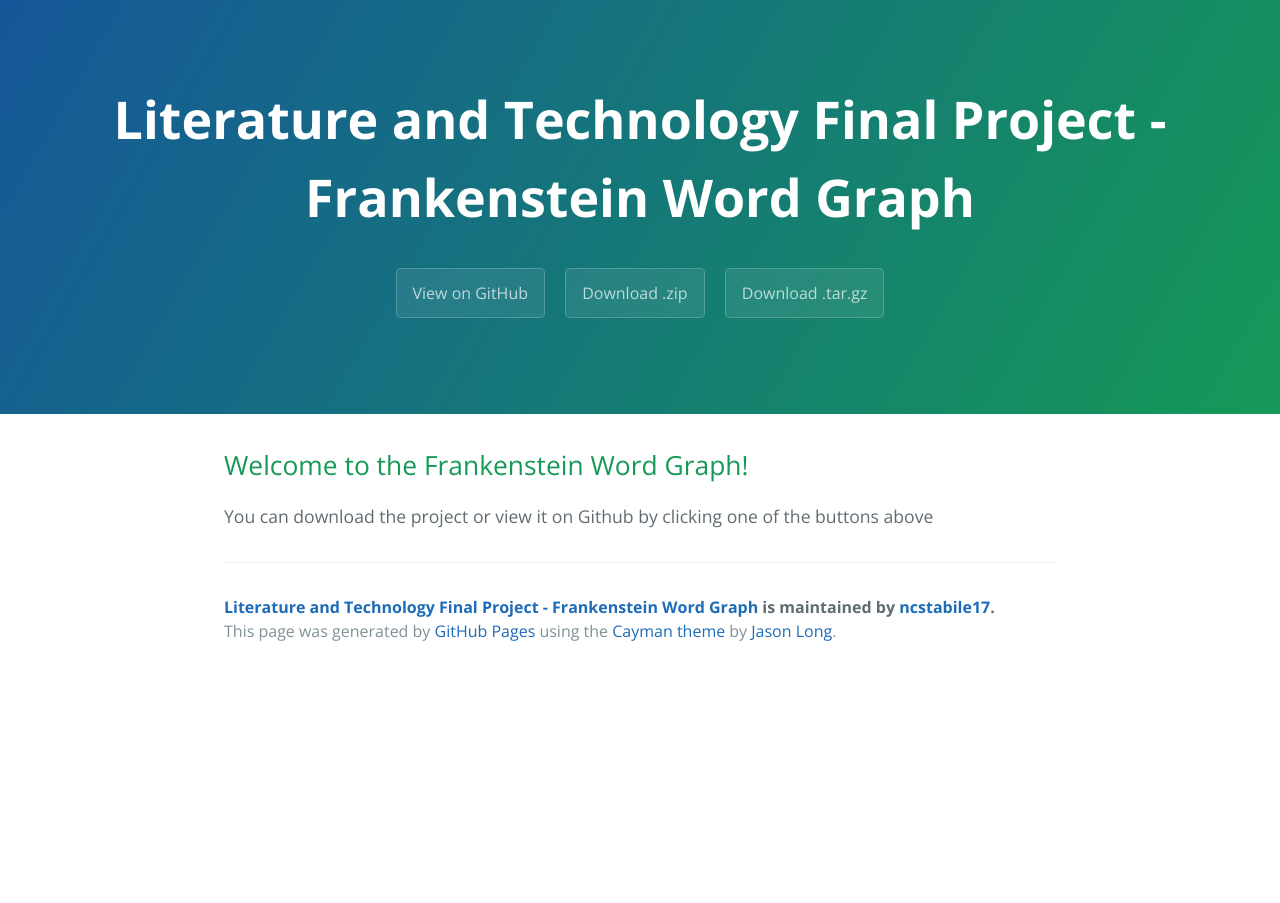
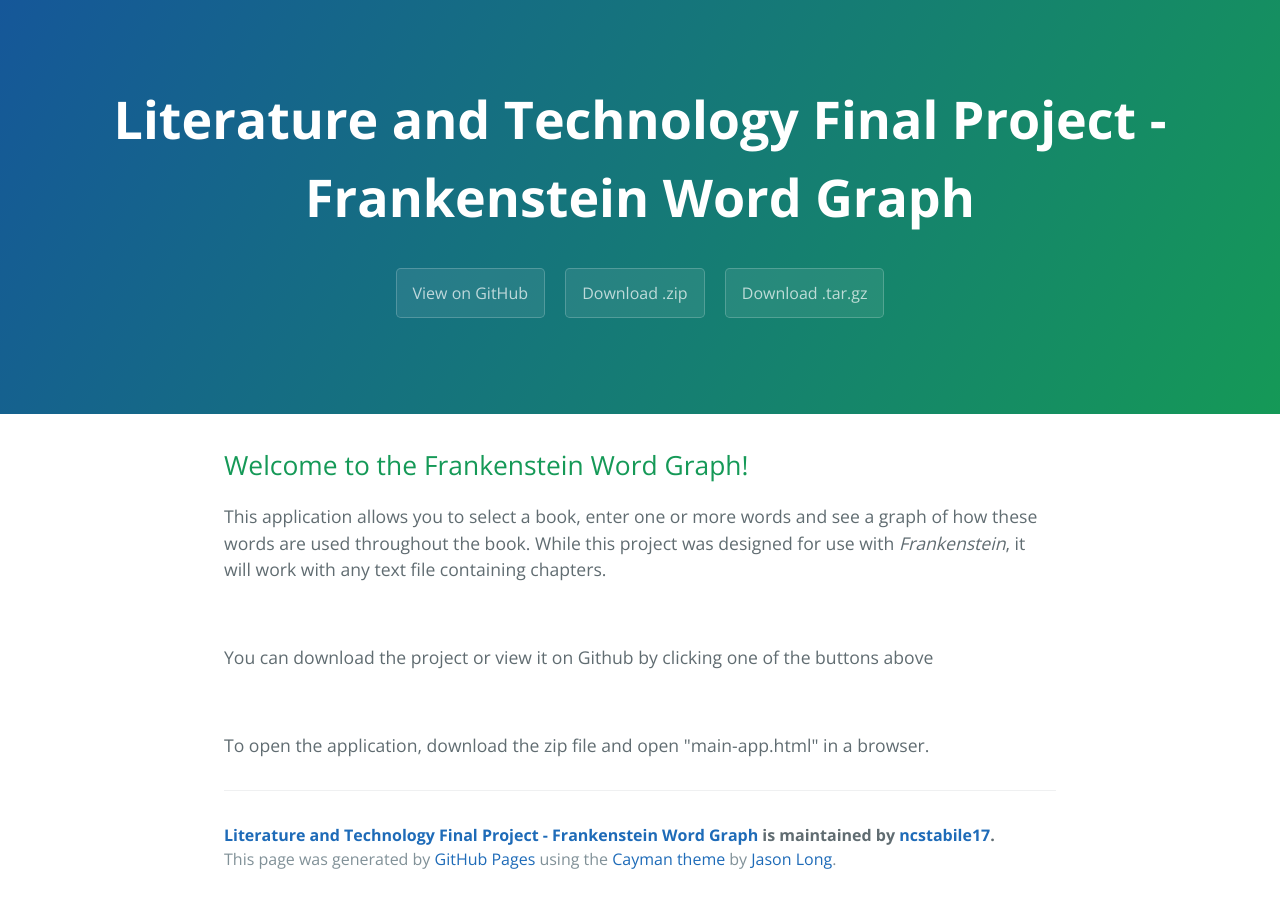
Before and after one commit to ncstabile17/Word_Graph, a plain HTML site: page index.html in a window 1280 px wide. Before the commit the page ends 800 px from the top, so only its background shows below. Drawn offline with nearby package versions, Linux system fonts and the light colour scheme.

Commit message:
Update index.html

```diff
--- a/index.html
+++ b/index.html
@@ -21,7 +21,11 @@
     <section class="main-content">
       <h2>
 <a id="welcome-to-the-frankenstein-word-graph" class="anchor" href="#welcome-to-the-frankenstein-word-graph" aria-hidden="true"><span aria-hidden="true" class="octicon octicon-link"></span></a>Welcome to the Frankenstein Word Graph!</h2>
-<p>You can download the project or view it on Github by clicking one of the buttons above </p>
+<p>This application allows you to select a book, enter one or more words and see a graph of how
+these words are used throughout the book. While this project was designed for use with <i> Frankenstein</i>,
+it will work with any text file containing chapters.</p><br>
+<p>You can download the project or view it on Github by clicking one of the buttons above </p><br>
+<p>To open the application, download the zip file and open "main-app.html" in a browser.</p>
 
       <footer class="site-footer">
         <span class="site-footer-owner"><a href="https://github.com/ncstabile17/Word_Graph">Literature and Technology Final Project - Frankenstein Word Graph</a> is maintained by <a href="https://github.com/ncstabile17">ncstabile17</a>.</span>
```
